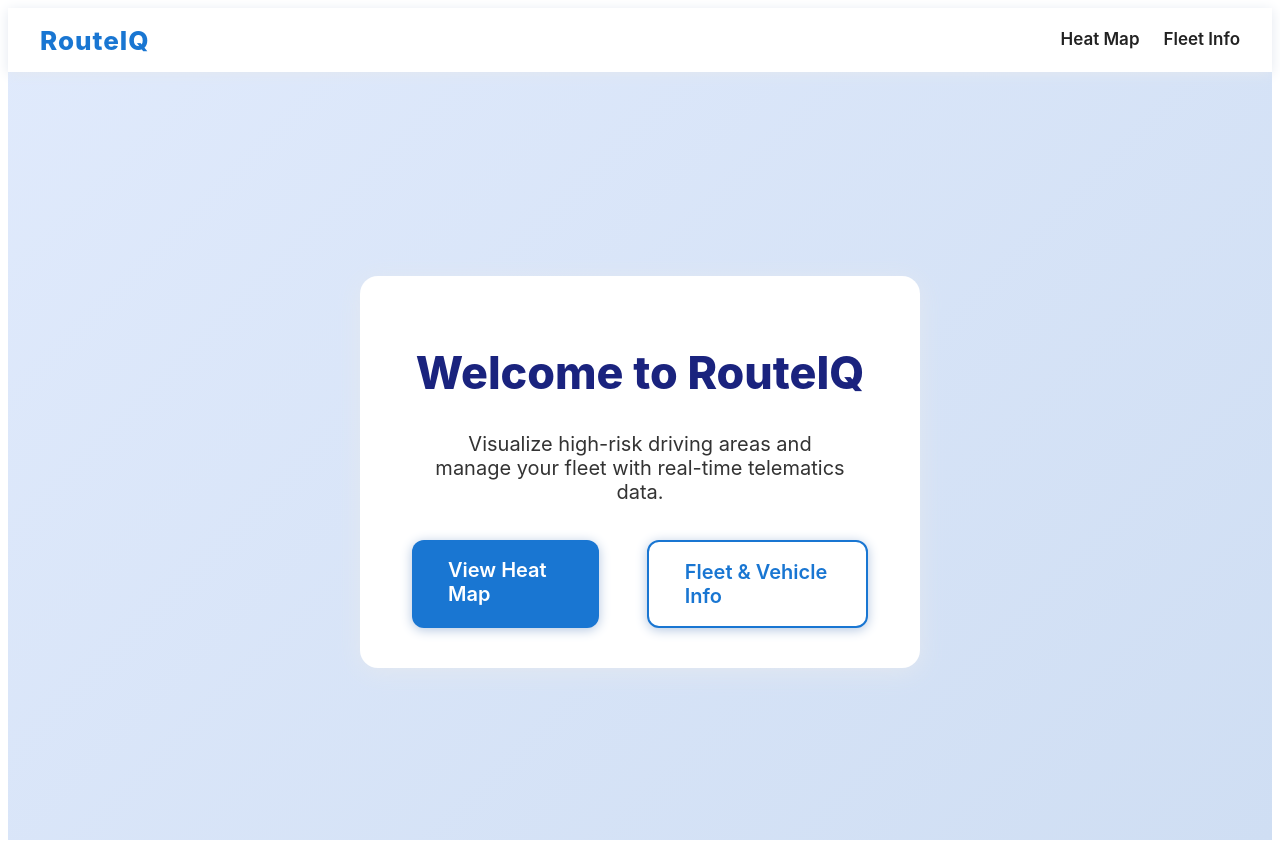
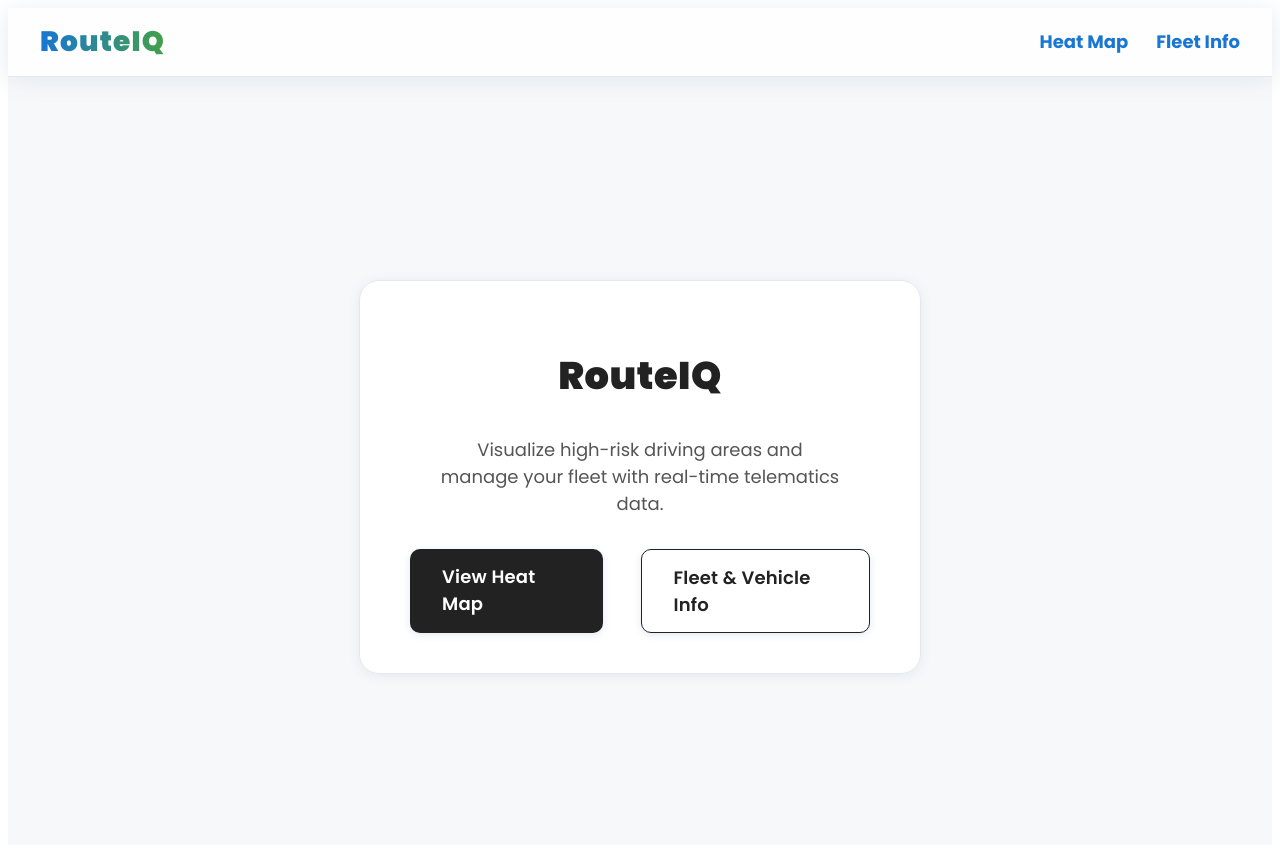
Before and after one commit to sahejmultani/ROUTEIQ, a Next.js app in the folder frontend/: page / in a window 1280 px wide. Built offline with nearby package versions, Linux system fonts and the light colour scheme.

Commit message:
UI changes

```diff
--- a/frontend/components/Navbar.js
+++ b/frontend/components/Navbar.js
@@ -4,13 +4,15 @@ export default function Navbar() {
   return (
     <nav style={{
       width: '100%',
-      background: '#fff',
-      boxShadow: '0 2px 12px #e3e8f0',
-      padding: '0 0',
+      background: 'rgba(255,255,255,0.85)',
+      boxShadow: '0 4px 24px #e3e8f0',
+      backdropFilter: 'blur(8px)',
+      WebkitBackdropFilter: 'blur(8px)',
       position: 'sticky',
       top: 0,
       zIndex: 100,
       marginBottom: 32,
+      borderBottom: '1.5px solid #e3e8f0',
     }}>
       <div style={{
         maxWidth: 1200,
@@ -18,27 +20,30 @@ export default function Navbar() {
         display: 'flex',
         alignItems: 'center',
         justifyContent: 'space-between',
-        height: 64,
+        height: 68,
         padding: '0 32px',
       }}>
         <Link href="/" legacyBehavior>
           <a style={{
-            fontWeight: 800,
-            fontSize: 26,
-            color: '#1976d2',
+            fontWeight: 900,
+            fontSize: 28,
+            color: 'linear-gradient(90deg,#1976d2,#43a047)',
+            background: 'linear-gradient(90deg,#1976d2,#43a047)',
+            WebkitBackgroundClip: 'text',
+            WebkitTextFillColor: 'transparent',
             textDecoration: 'none',
-            letterSpacing: 1,
-            fontFamily: 'Inter, Arial, sans-serif',
+            letterSpacing: 1.2,
+            fontFamily: 'Poppins, Inter, Arial, sans-serif',
           }}>
             RouteIQ
           </a>
         </Link>
-        <div style={{ display: 'flex', gap: 24 }}>
+        <div style={{ display: 'flex', gap: 28 }}>
           <Link href="/heatmap" legacyBehavior>
-            <a style={{ color: '#222', fontWeight: 600, fontSize: 17, textDecoration: 'none', padding: '6px 0', borderBottom: '2px solid transparent', transition: 'border 0.2s' }}>Heat Map</a>
+            <a style={{ color: '#1976d2', fontWeight: 700, fontSize: 18, textDecoration: 'none', padding: '8px 0', borderBottom: '2.5px solid transparent', transition: 'border 0.2s', borderRadius: 4 }} onMouseOver={e => e.target.style.borderBottom = '2.5px solid #43a047'} onMouseOut={e => e.target.style.borderBottom = '2.5px solid transparent'}>Heat Map</a>
           </Link>
           <Link href="/fleet" legacyBehavior>
-            <a style={{ color: '#222', fontWeight: 600, fontSize: 17, textDecoration: 'none', padding: '6px 0', borderBottom: '2px solid transparent', transition: 'border 0.2s' }}>Fleet Info</a>
+            <a style={{ color: '#1976d2', fontWeight: 700, fontSize: 18, textDecoration: 'none', padding: '8px 0', borderBottom: '2.5px solid transparent', transition: 'border 0.2s', borderRadius: 4 }} onMouseOver={e => e.target.style.borderBottom = '2.5px solid #43a047'} onMouseOut={e => e.target.style.borderBottom = '2.5px solid transparent'}>Fleet Info</a>
           </Link>
         </div>
       </div>
--- /dev/null
+++ b/frontend/pages/_app.js
@@ -0,0 +1,14 @@
+import Head from 'next/head';
+
+export default function App({ Component, pageProps }) {
+  return (
+    <>
+      <Head>
+        <link rel="preconnect" href="https://fonts.googleapis.com" />
+        <link rel="preconnect" href="https://fonts.gstatic.com" crossOrigin="true" />
+        <link href="https://fonts.googleapis.com/css2?family=Poppins:wght@400;600;700;900&display=swap" rel="stylesheet" />
+      </Head>
+      <Component {...pageProps} />
+    </>
+  );
+}
--- a/frontend/pages/index.js
+++ b/frontend/pages/index.js
@@ -4,39 +4,45 @@
 import Navbar from '../components/Navbar';
 
 const cardStyle = {
-  background: '#fff',
-  borderRadius: 18,
-  boxShadow: '0 4px 24px #e3e8f0',
+  background: 'rgba(255,255,255,0.97)',
+  borderRadius: 20,
+  boxShadow: '0 2px 12px #e3e8f0',
   padding: 40,
   maxWidth: 480,
   margin: 'auto',
   display: 'flex',
   flexDirection: 'column',
   alignItems: 'center',
+  border: '1px solid #e3e8f0',
+  animation: 'fadeInCard 0.7s',
 };
 
 const buttonStyle = {
-  background: '#1976d2',
+  background: '#222',
   color: '#fff',
-  padding: '18px 36px',
-  borderRadius: 12,
+  padding: '14px 32px',
+  borderRadius: 10,
   fontWeight: 600,
-  fontSize: 20,
+  fontSize: 18,
   textDecoration: 'none',
-  boxShadow: '0 2px 12px #b3c6e0',
-  transition: 'background 0.2s',
+  boxShadow: '0 2px 8px #e3e8f0',
+  transition: 'background 0.18s, box-shadow 0.18s',
   border: 'none',
-  margin: '0 12px',
+  margin: '0 10px',
   outline: 'none',
   cursor: 'pointer',
+  fontFamily: 'Poppins, Inter, Arial, sans-serif',
+  letterSpacing: 0.2,
 };
 
 export default function Landing() {
   return (
     <div style={{
       minHeight: '100vh',
-      background: 'linear-gradient(135deg, #e0eafc 0%, #cfdef3 100%)',
-      fontFamily: 'Inter, Arial, sans-serif',
+      background: '#f7f8fa',
+      fontFamily: 'Poppins, Inter, Arial, sans-serif',
+      display: 'flex',
+      flexDirection: 'column',
     }}>
       <Navbar />
       <div style={{
@@ -47,17 +53,15 @@ export default function Landing() {
         justifyContent: 'center',
       }}>
         <div style={cardStyle}>
-          <h1 style={{ fontSize: '2.8rem', fontWeight: 800, color: '#1a237e', marginBottom: 12 }}>
-            Welcome to RouteIQ
+          <h1 style={{ fontSize: '2.4rem', fontWeight: 800, color: '#222', marginBottom: 14, letterSpacing: 0.5, fontFamily: 'Poppins, Inter, Arial, sans-serif' }}>
+            RouteIQ
           </h1>
-          <p style={{ fontSize: 20, color: '#333', marginBottom: 36, maxWidth: 420, textAlign: 'center' }}>
+          <p style={{ fontSize: 18, color: '#555', marginBottom: 32, maxWidth: 400, textAlign: 'center', fontWeight: 400, fontFamily: 'Poppins, Inter, Arial, sans-serif' }}>
             Visualize high-risk driving areas and manage your fleet with real-time telematics data.
           </p>
-          <div style={{ display: 'flex', gap: 24 }}>
+          <div style={{ display: 'flex', gap: 18 }}>
             <a href="/heatmap" style={buttonStyle}>View Heat Map</a>
-            <a href="/fleet" style={{ ...buttonStyle, background: '#fff', color: '#1976d2', border: '2px solid #1976d2' }}>
-              Fleet & Vehicle Info
-            </a>
+            <a href="/fleet" style={{ ...buttonStyle, background: '#fff', color: '#222', border: '1.5px solid #222', fontWeight: 600 }}>Fleet & Vehicle Info</a>
           </div>
         </div>
       </div>
```
Also changed, not shown: frontend/components/VehicleDetails.js (+17 -14 lines), frontend/components/VehicleList.js (+19 -15 lines), frontend/pages/fleet.js (+8 -6 lines), frontend/pages/heatmap.js (+11 -7 lines).
